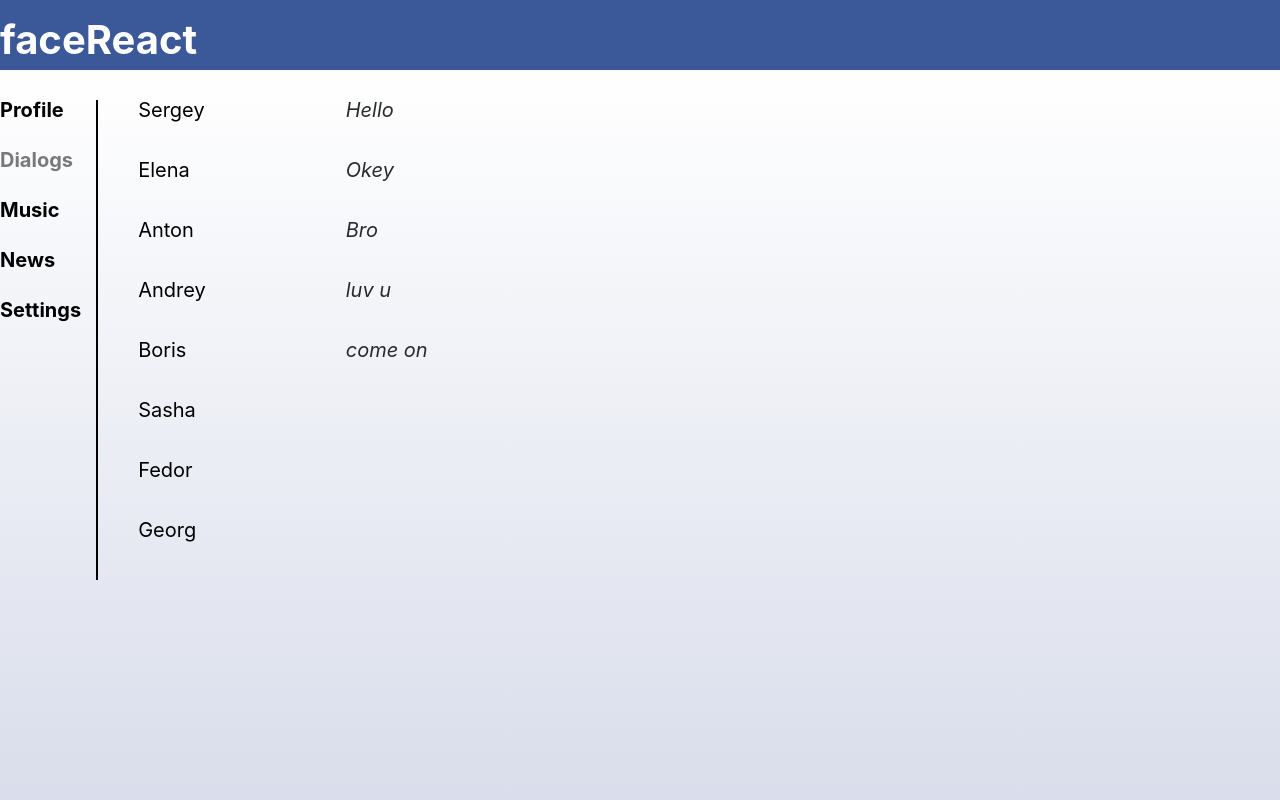
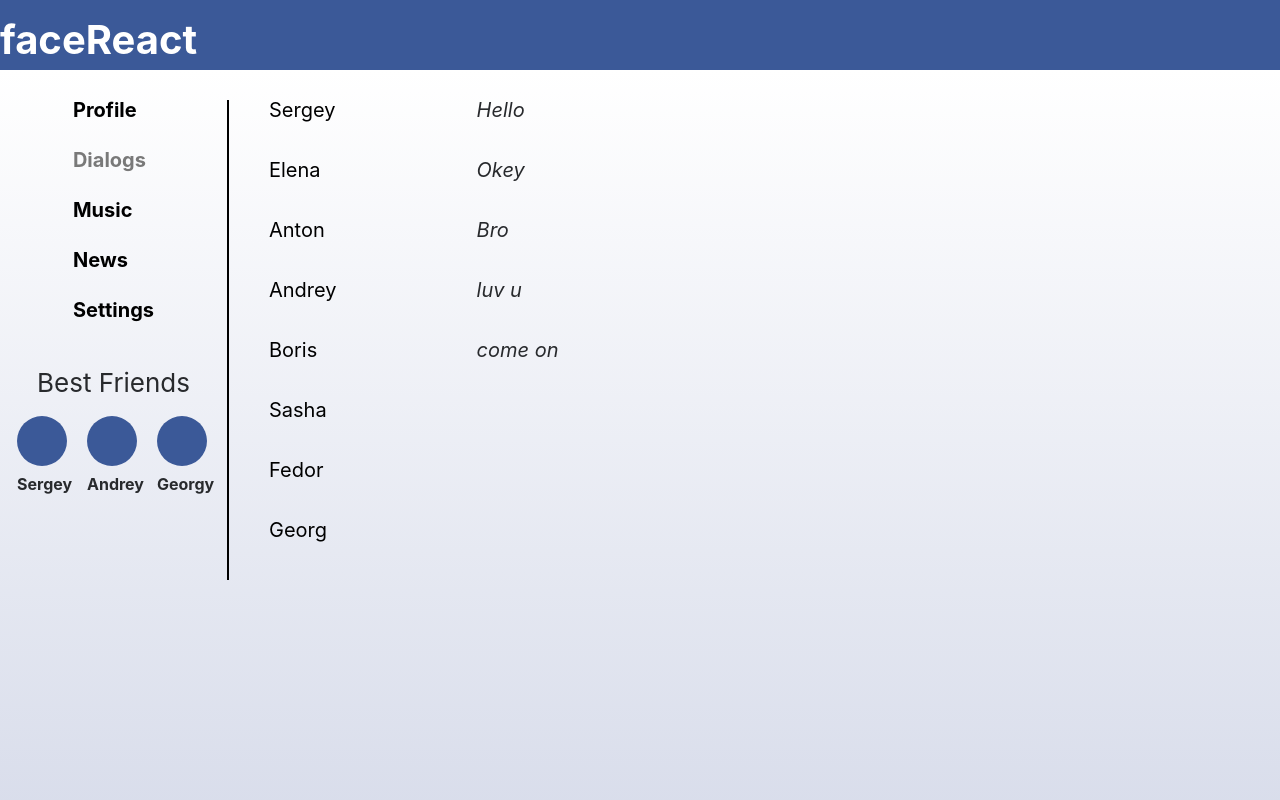
Before and after one commit to golovan8672/FaceReact, a React (Create React App) app: page /dialogs in a window 1280 px wide. Shown: the top 800 px of the page. Built offline with nearby package versions, Linux system fonts and the light colour scheme.

Commit message:
add best friends

```diff
--- /dev/null
+++ b/src/components/Navbar/Friends/FriendItem/FriendsItem.jsx
@@ -0,0 +1,19 @@
+import React from 'react';
+import stl from './../../navbar.module.scss'
+
+
+
+const FriendsItem = (props) => {
+
+    return (
+        <div >
+            <div className={stl.friend__item}>
+                <div className={stl.circle}></div>
+                <div className={stl.name}>{props.name}</div>
+            </div>
+        </div>
+
+    );
+}
+
+export default FriendsItem;
--- /dev/null
+++ b/src/components/Navbar/Friends/Friends.jsx
@@ -0,0 +1,19 @@
+import React from 'react';
+import stl from './../navbar.module.scss'
+import FriendsItem from './FriendItem/FriendsItem';
+
+
+
+const Friends = (props) => {
+    let friendsElement = props.state.friends.map(name => <FriendsItem name = {name.name}/> )
+    return (
+            <div className={stl.best}>
+                <div className={stl.title}>Best Friends</div>
+                <div className={stl.friends}>
+                    {friendsElement}
+                </div>
+            </div>
+    );
+}
+
+export default Friends;
--- a/src/components/Navbar/Navbar.jsx
+++ b/src/components/Navbar/Navbar.jsx
@@ -1,18 +1,20 @@
 import React from 'react';
 import stl from './navbar.module.scss'
 import NavItem from './NavItem/NavItem'
+import Friends from './Friends/Friends';
 
 
 const Navbar = (props) => {
 
-    let navElements = props.state.links.map(link =><NavItem nameNav = {link.nameNav} path = {link.path}/>)
+    let navElements = props.state.links.map(link => <NavItem nameNav={link.nameNav} path={link.path} />)
     return (
-        <div className = "menu__row">
+        <div className="menu__row">
             <div className={stl.nav}>
                 <ul>
                     {navElements}
                 </ul>
             </div>
+            <Friends state = {props.state} />
         </div>
     );
 }
--- a/src/components/Navbar/navbar.module.scss
+++ b/src/components/Navbar/navbar.module.scss
@@ -1,5 +1,7 @@
 .nav{
-    padding-right: 15px;
+    display: flex;
+    flex-direction: column;
+    align-items: center;
     li{
         padding-bottom: 30px;
         font-size: 20px;
@@ -15,3 +17,29 @@
         }
     }
 }
+.best{
+    display: flex;
+    flex-direction: column;
+    margin-top: 50px;
+}
+.friends{
+    display: flex;
+    margin-left: 17px;
+}
+.circle{
+    width: 50px;
+    height: 50px;
+    background:#3b5998;
+    border-radius: 30px;
+    margin-right: 20px;
+}
+.name{
+    font-size: 16px;
+    font-weight: bold;
+    padding-top:10px;
+}
+.title{
+    text-align: center;
+    font-size: 26px;
+    padding-bottom: 20px;
+}
--- a/src/redux/state.js
+++ b/src/redux/state.js
@@ -29,6 +29,11 @@ export const state = {
   },
 
   sidebar: {
+    friends : [
+      {name: "Sergey"},
+      {name: "Andrey"},
+      {name: "Georgy"}
+  ],
     links:
       [
         { nameNav: "Profile", path: '/profile' },
```
